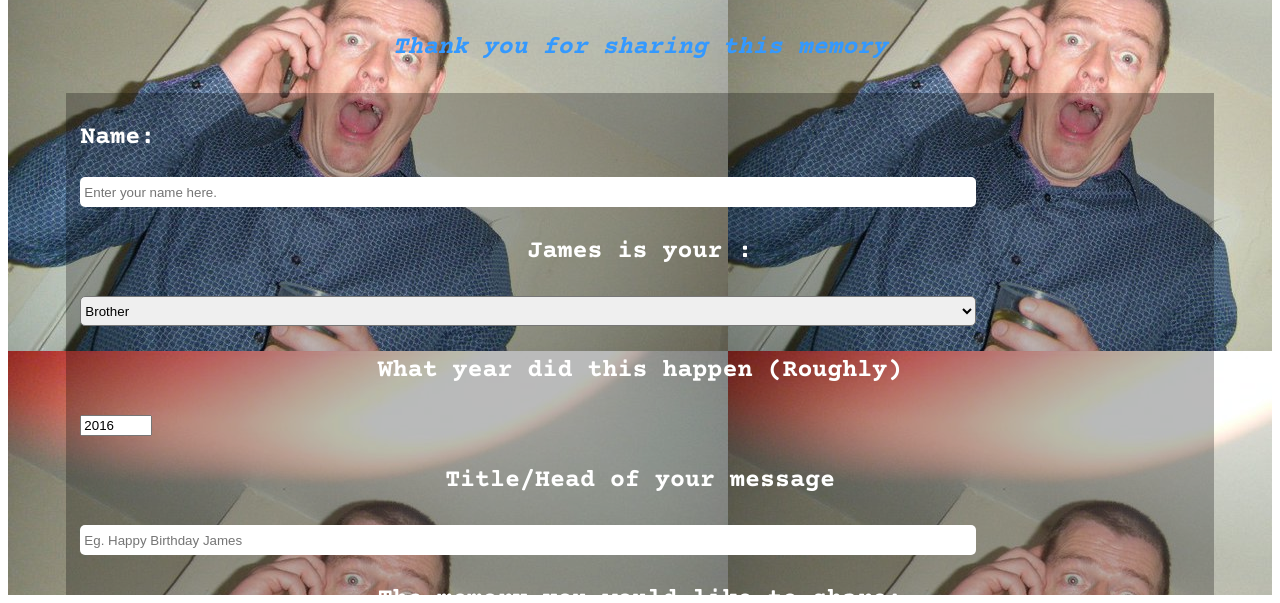
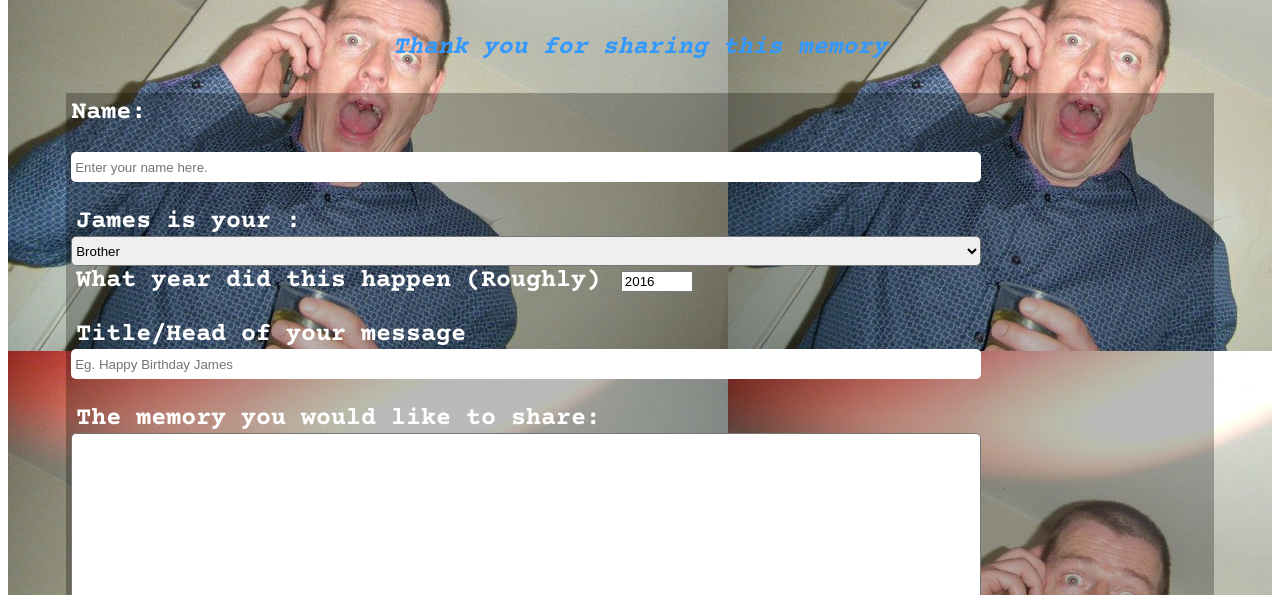
Before and after one commit to Chriskybizz/dadsForm, a plain HTML site: page index.html in a window 1280 px wide. Shown: the part 197-800 px from the top of the page. Drawn offline with nearby package versions, Linux system fonts and the light colour scheme.

Commit message:
Labels added

```diff
--- a/index.html
+++ b/index.html
@@ -19,12 +19,13 @@
 
                 <div id="form">
                     <form action="#" name="userInfo">
-                        <p>Name: </p>
-                        <p> <input type="text" required name="Name" placeholder="Enter your name here." class="opt1" id="name" />
+                        <label>Name: </label>
+                        <p> <input type="text" required name="Name" placeholder="Enter your name here." class="opt1"
+                                id="name" />
                         </p>
 
 
-                        <p class="Shrink">James is your : </p>
+                        <label class="Shrink">James is your : </label>
                         <select class="opt1 " name="Relation" id="rel">
                             <option value="Sibling">Brother</option>
                             <option value="Child">Dad</option>
@@ -36,25 +37,28 @@
                         </select>
 
 
-                        <p class="Shrink">What year did this happen (Roughly) </p>
+                        <label class="Shrink">What year did this happen (Roughly) </label>
                         <input type="number" min="1900" max="2099" step="1" value="2016" id="date" />
                         </p>
 
-                        <p class="Shrink">Title/Head of your message</p>
-                        <input type="text" required name="persEmail" placeholder="Eg. Happy Birthday James"
-                            class="opt1" id="haBday"/>
+                        <label class="Shrink">Title/Head of your message</label>
+                        <input type="text" required name="persEmail" placeholder="Eg. Happy Birthday James" class="opt1"
+                            id="haBday" />
                         </p>
 
 
 
-                        <p class="Shrink"> The memory you would like to share: </p>
+                        <label class="Shrink"> The memory you would like to share: </label>
                         <textarea id="comments" name="relInfo" required class="opt1" id="mem"></textarea></p>
 
-                        <p class="Shrink">If you have an image you would like adding to your memory, upload it here:</p>
+                        <label class="Shrink">If you have an image you would like adding to your memory, upload it
+                            here:</label>
 
-                        <input type="file" class="Shrink" id="wrap" name="img" accept="image/*" value="Upload an image" id="memImg">
+                        <input type="file" class="Shrink" id="wrap" name="img" accept="image/*" value="Upload an image"
+                            id="memImg">
 
-                        <p class="Shrink"><button type="button" class="button" name="Info" id="submit" onclick="formSave()">submit</button></p>
+                        <p class="Shrink"><button type="button" class="button" name="Info" id="submit"
+                                onclick="formSave()">submit</button></p>
                     </form>
                 </div>
             </div>
--- a/style.css
+++ b/style.css
@@ -143,6 +143,8 @@ input[type='text'] {
         max-width: 95%;
     }
 
+
+
 }
 
 @media only screen and (max-width: 420px) {
@@ -160,4 +162,5 @@ input[type='text'] {
         max-width: 95%;
     }
 
+
 }
```
